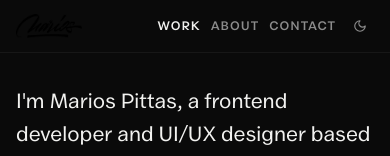
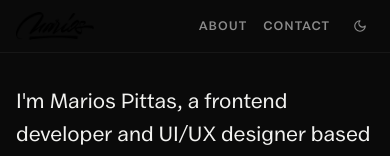
Before and after one commit to mpittas/mp-portfolio, a Next.js app: page / in a window 390 px wide. Shown: the top 156 px of the page. Built offline with nearby package versions, Linux system fonts and the light colour scheme.

Commit message:
Polish the site header for mobile: hide Home, tighten logo size, and widen nav gaps.

```diff
--- a/components/site-header.tsx
+++ b/components/site-header.tsx
@@ -29,10 +29,10 @@ export function SiteHeader() {
             width={338}
             height={122}
             priority
-            className="h-6 w-auto dark:invert md:h-7"
+            className="w-auto dark:invert h-7"
           />
         </Link>
-        <nav className="flex items-center gap-2.5 md:gap-8" aria-label="Primary">
+        <nav className="flex items-center gap-4 md:gap-8" aria-label="Primary">
           {links.map((link) => {
             const active =
               link.href === "/"
@@ -40,13 +40,14 @@ export function SiteHeader() {
                   pathname.startsWith("/work") ||
                   pathname.startsWith("/v/")
                 : pathname === link.href;
+            const hideOnMobile = link.href === "/";
             return (
               <Link
                 key={link.href}
                 href={link.href}
                 className={`spec no-underline transition-colors text-xs md:text-sm ${
-                  active ? "text-ink" : "text-mute hover:text-ink"
-                }`}
+                  hideOnMobile ? "hidden md:inline" : ""
+                } ${active ? "text-ink" : "text-mute hover:text-ink"}`}
                 aria-current={active ? "page" : undefined}
               >
                 {link.label}
```
